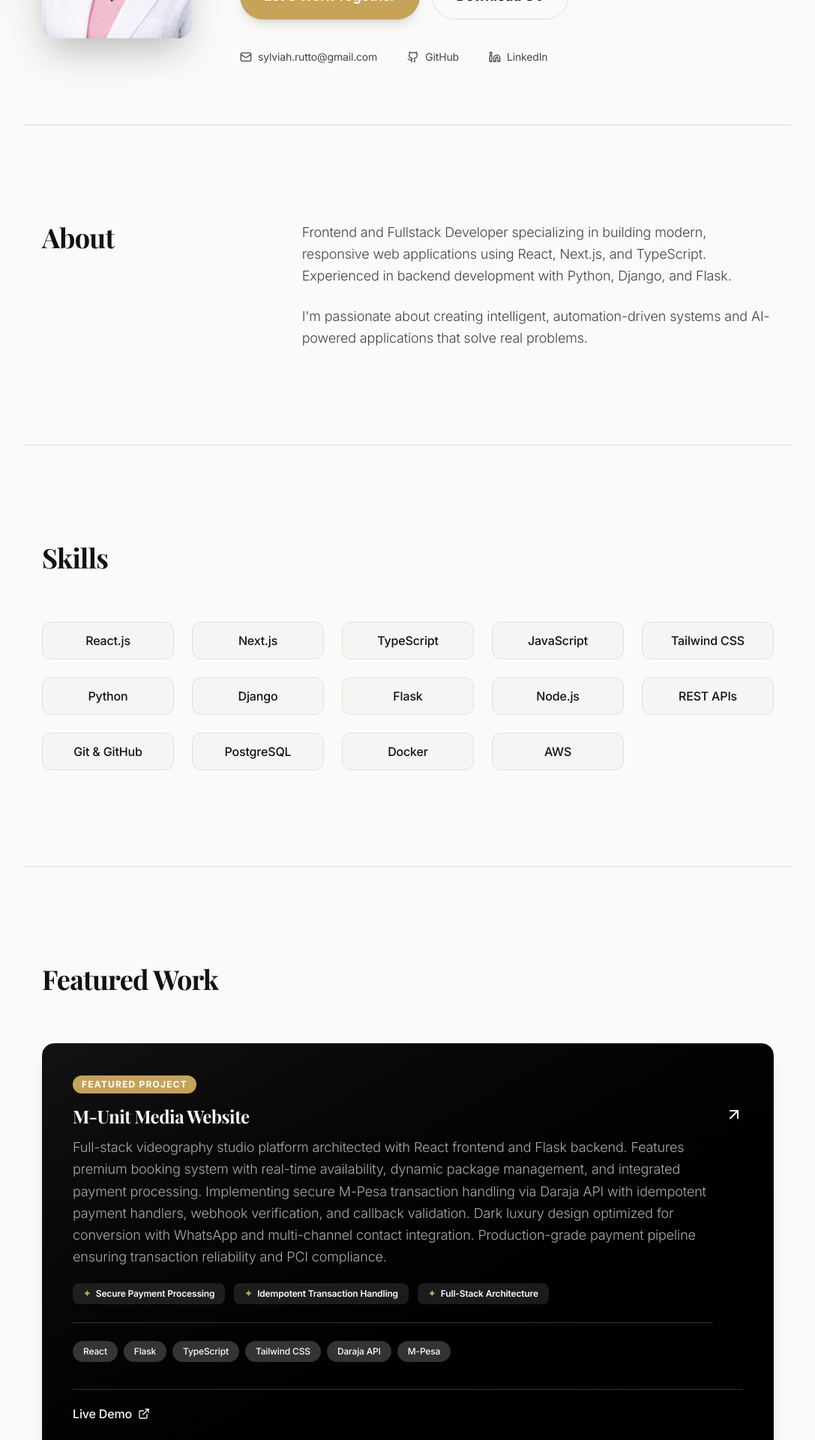
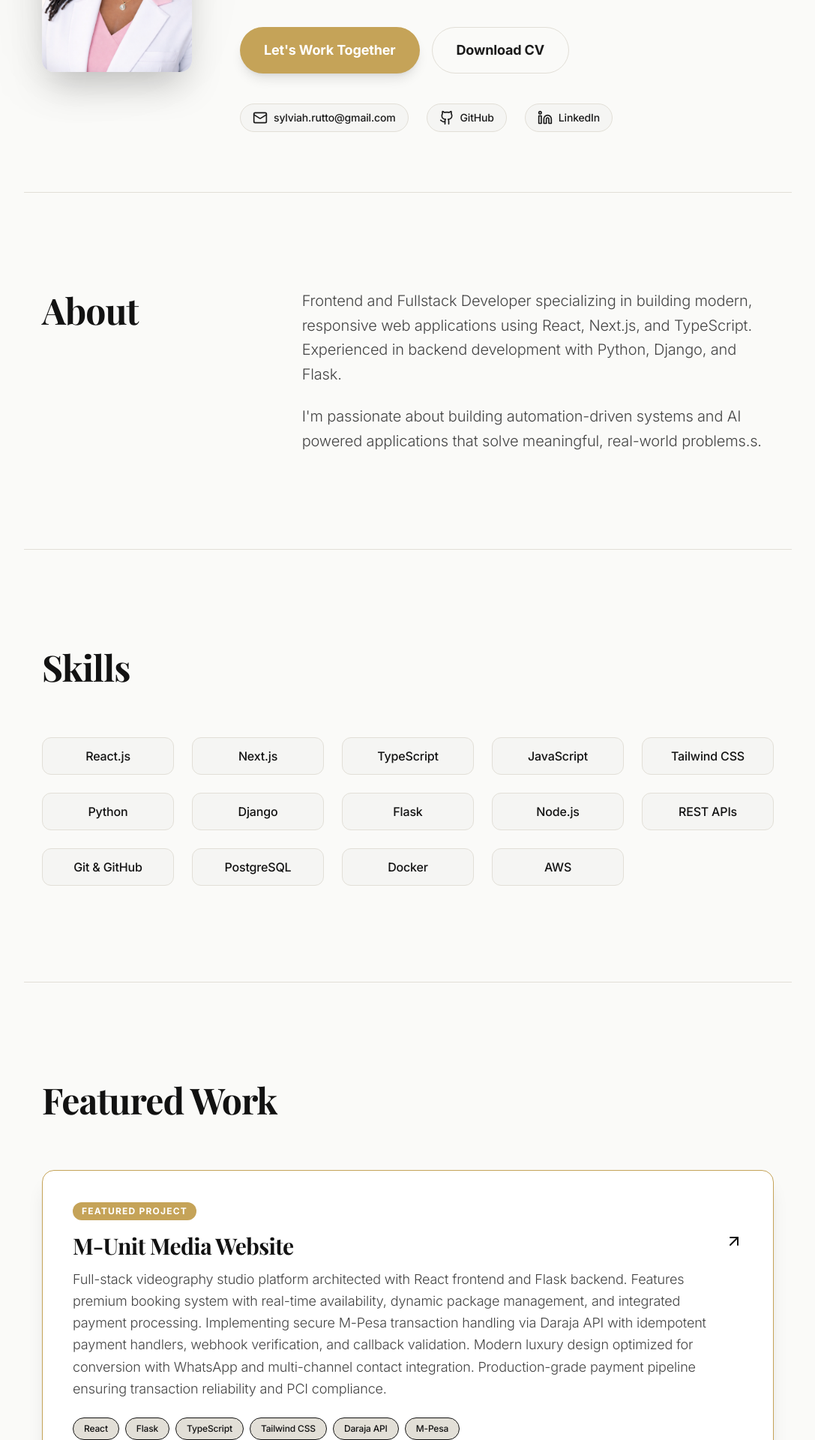
Before and after one commit to sylviahdev/sylviah.dev, a Next.js app: page / in a window 1280 px wide. Shown: the part 460-2380 px from the top of the page at 75% size, without its empty margins (96-1183 px from the left). Built offline with nearby package versions, Linux system fonts and the light colour scheme.

Commit message:
feat: refine portfolio UI with improved typography, copy, and contact design

```diff
--- a/app/page.tsx
+++ b/app/page.tsx
@@ -53,7 +53,7 @@ export default function CVPage() {
               <button
                 key={item}
                 onClick={() => scrollTo(item.toLowerCase())}
-                className="relative font-medium text-[#1a1a1a] dark:text-[#fafaf8] hover:text-[#666] dark:hover:text-[#ccc] transition-colors after:absolute after:bottom-0 after:left-0 after:h-0.5 after:bg-[#1a1a1a] dark:after:bg-[#fafaf8] after:w-0 hover:after:w-full after:transition-all after:duration-300"
+                className="relative font-sans font-medium tracking-wide text-[#1a1a1a] dark:text-[#fafaf8] hover:text-[#666] dark:hover:text-[#ccc] transition-colors after:absolute after:bottom-0 after:left-0 after:h-0.5 after:bg-[#1a1a1a] dark:after:bg-[#fafaf8] after:w-0 hover:after:w-full after:transition-all after:duration-300"
               >
                 {item}
               </button>
@@ -140,16 +140,16 @@ export default function CVPage() {
               className="text-center md:text-left flex-1"
             >
               <motion.div initial={{ y: 10, opacity: 0 }} animate={{ y: 0, opacity: 1 }} transition={{ delay: 0.3 }}>
-                <p className="text-sm font-semibold tracking-widest uppercase text-[#666] dark:text-[#999] mb-3">
+                <p className="text-sm font-sans font-semibold tracking-[0.2em] uppercase text-[#666] dark:text-[#999] mb-3">
                   Frontend & Fullstack Developer
                 </p>
               </motion.div>
 
-              <h1 className="text-4xl sm:text-5xl md:text-6xl font-playfair font-bold mb-6 text-[#1a1a1a] dark:text-[#fafaf8] leading-tight">
+              <h1 className="text-5xl md:text-7xl font-playfair font-bold mb-8 text-[#1a1a1a] dark:text-[#fafaf8] leading-[1.1] tracking-tight">
                 Sylviah Rutto
               </h1>
 
-              <p className="text-lg text-[#555] dark:text-[#ccc] mb-8 leading-relaxed">
+              <p className="text-lg md:text-xl font-sans font-light text-[#555] dark:text-[#ccc] mb-10 leading-relaxed max-w-xl mx-auto md:mx-0">
                 I build scalable web applications using React, Next.js, and Python, focusing on performance, clean architecture, and user-centered design. I enjoy turning complex ideas into fast, reliable, and visually refined digital products.
               </p>
 
@@ -158,7 +158,7 @@ export default function CVPage() {
                   whileHover={{ scale: 1.05 }}
                   whileTap={{ scale: 0.95 }}
                   onClick={() => scrollTo('contact')}
-                  className="px-8 py-4 bg-[#c5a358] text-white rounded-full font-bold text-lg shadow-lg hover:shadow-[#c5a358]/20 transition-all"
+                  className="px-8 py-4 bg-[#c5a358] text-white rounded-full font-sans font-bold text-lg shadow-lg hover:shadow-[#c5a358]/20 transition-all"
                 >
                   Let's Work Together
                 </motion.button>
@@ -169,38 +169,50 @@ export default function CVPage() {
                   download="Sylviah_Rutto_CV.pdf"
                   target="_blank"
                   rel="noopener noreferrer"
-                  className="px-8 py-4 border border-[#e2dfd7] dark:border-[#141414] text-[#1a1a1a] dark:text-[#fafaf8] rounded-full font-bold text-lg hover:bg-[#f3f1ed] dark:hover:bg-[#1f1f1b] transition-all"
+                  className="px-8 py-4 border border-[#e2dfd7] dark:border-[#141414] text-[#1a1a1a] dark:text-[#fafaf8] rounded-full font-sans font-bold text-lg hover:bg-[#f3f1ed] dark:hover:bg-[#1f1f1b] transition-all"
                 >
                   Download CV
                 </motion.a>
               </div>
 
-              <div className="flex flex-wrap gap-6 md:gap-10 items-center md:items-start text-sm opacity-80">
-                <a
+              <div className="flex flex-wrap gap-4 md:gap-6 items-center justify-center md:justify-start">
+                <motion.a
                   href="mailto:sylviah.rutto@gmail.com"
-                  className="flex items-center gap-2 text-[#1a1a1a] dark:text-[#fafaf8] hover:text-[#666] dark:hover:text-[#ccc] transition-colors"
+                  className="flex items-center gap-2 px-4 py-2 rounded-full border border-[#e2dfd7] dark:border-[#2a2a26] bg-[#f5f5f3] dark:bg-[#1a1a1a] text-[#1a1a1a] dark:text-[#fafaf8]
+                             font-sans font-medium text-sm hover:bg-[#c5a358]/10 hover:border-[#c5a358] hover:text-[#c5a358]
+                             focus:outline-none focus:ring-2 focus:ring-[#c5a358] focus:ring-offset-2 transition-all duration-300"
+                  whileHover={{ scale: 1.05 }}
+                  whileTap={{ scale: 0.95 }}
                 >
-                  <Mail className="w-4 h-4" />
+                  <Mail className="w-5 h-5" />
                   sylviah.rutto@gmail.com
-                </a>
-                <a
+                </motion.a>
+                <motion.a
                   href="https://github.com/sylviahdev"
                   target="_blank"
                   rel="noopener noreferrer"
-                  className="flex items-center gap-2 text-[#1a1a1a] dark:text-[#fafaf8] hover:text-[#666] dark:hover:text-[#ccc] transition-colors"
+                  className="flex items-center gap-2 px-4 py-2 rounded-full border border-[#e2dfd7] dark:border-[#2a2a26] bg-[#f5f5f3] dark:bg-[#1a1a1a] text-[#1a1a1a] dark:text-[#fafaf8]
+                             font-sans font-medium text-sm hover:bg-[#c5a358]/10 hover:border-[#c5a358] hover:text-[#c5a358]
+                             focus:outline-none focus:ring-2 focus:ring-[#c5a358] focus:ring-offset-2 transition-all duration-300"
+                  whileHover={{ scale: 1.05 }}
+                  whileTap={{ scale: 0.95 }}
                 >
-                  <Github className="w-4 h-4" />
+                  <Github className="w-5 h-5" />
                   GitHub
-                </a>
-                <a
+                </motion.a>
+                <motion.a
                   href="https://www.linkedin.com/in/sylviah-rutto-a7a17378/"
                   target="_blank"
                   rel="noopener noreferrer"
-                  className="flex items-center gap-2 text-[#1a1a1a] dark:text-[#fafaf8] hover:text-[#666] dark:hover:text-[#ccc] transition-colors"
+                  className="flex items-center gap-2 px-4 py-2 rounded-full border border-[#e2dfd7] dark:border-[#2a2a26] bg-[#f5f5f3] dark:bg-[#1a1a1a] text-[#1a1a1a] dark:text-[#fafaf8]
+                             font-sans font-medium text-sm hover:bg-[#c5a358]/10 hover:border-[#c5a358] hover:text-[#c5a358]
+                             focus:outline-none focus:ring-2 focus:ring-[#c5a358] focus:ring-offset-2 transition-all duration-300"
+                  whileHover={{ scale: 1.05 }}
+                  whileTap={{ scale: 0.95 }}
                 >
-                  <Linkedin className="w-4 h-4" />
+                  <Linkedin className="w-5 h-5" />
                   LinkedIn
-                </a>
+                </motion.a>
               </div>
             </motion.div>
           </div>
@@ -217,14 +229,14 @@ export default function CVPage() {
         >
           <div className="grid md:grid-cols-3 gap-12 md:gap-16"> {/* Increased gap */}
             <div className="md:col-span-1">
-              <h2 className="text-4xl font-playfair font-bold text-[#121212] dark:text-[#ececec] mb-4 md:mb-0">About</h2>
+              <h2 className="text-4xl md:text-5xl font-playfair font-bold tracking-tight text-[#121212] dark:text-[#ececec] mb-4 md:mb-0">About</h2>
             </div>
             <div className="md:col-span-2 space-y-6"> {/* Increased space between paragraphs */}
-              <p className="text-lg text-[#444] dark:text-[#aaa] leading-relaxed font-light">
+              <p className="text-xl font-sans font-light text-[#444] dark:text-[#aaa] leading-relaxed">
                 Frontend and Fullstack Developer specializing in building modern, responsive web applications using React, Next.js, and TypeScript. Experienced in backend development with Python, Django, and Flask.
               </p>
-              <p className="text-lg text-[#444] dark:text-[#aaa] leading-relaxed font-light">
-                I'm passionate about creating intelligent, automation-driven systems and AI-powered applications that solve real problems.
+              <p className="text-xl font-sans font-light text-[#444] dark:text-[#aaa] leading-relaxed">
+                I'm passionate about building automation-driven systems and AI powered applications that solve meaningful, real-world problems.s.
               </p>
             </div>
           </div>
@@ -239,7 +251,7 @@ export default function CVPage() {
           variants={fadeInUp}
           className="max-w-5xl mx-auto px-6 py-24 md:py-32 border-t border-[#e2dfd7] dark:border-[#141414]"
         >
-          <h2 className="text-4xl font-playfair font-bold text-[#121212] dark:text-[#ececec] mb-16">Skills</h2>
+          <h2 className="text-4xl md:text-5xl font-playfair font-bold tracking-tight text-[#121212] dark:text-[#ececec] mb-16">Skills</h2>
 
           <motion.div
             variants={staggerContainer}
@@ -268,7 +280,7 @@ export default function CVPage() {
                 key={skill}
                 variants={fadeInUp}
                 whileHover={{ y: -5, boxShadow: "0 10px 25px rgba(0,0,0,0.1)" }} // More pronounced hover effect
-                className="px-5 py-3 bg-[#f5f5f3] dark:bg-[#0c0c0c] rounded-xl border border-[#e2dfd7] dark:border-[#141414] text-center font-medium text-base text-[#121212] dark:text-[#ececec] hover:border-[#c5a358] dark:hover:border-[#c5a358] transition-all duration-200 cursor-pointer"
+                className="px-5 py-3 bg-[#f5f5f3] dark:bg-[#0c0c0c] rounded-xl border border-[#e2dfd7] dark:border-[#141414] text-center font-sans font-medium text-base text-[#121212] dark:text-[#ececec] hover:border-[#c5a358] dark:hover:border-[#c5a358] transition-all duration-200 cursor-pointer"
               >
                 {skill}
               </motion.div>
@@ -285,7 +297,7 @@ export default function CVPage() {
           variants={fadeInUp}
           className="max-w-5xl mx-auto px-6 py-24 md:py-32 border-t border-[#e2dfd7] dark:border-[#141414]"
         >
-          <h2 className="text-4xl font-playfair font-bold text-[#121212] dark:text-[#ececec] mb-16">Featured Work</h2>
+          <h2 className="text-4xl md:text-5xl font-playfair font-bold tracking-tight text-[#121212] dark:text-[#ececec] mb-16">Featured Work</h2>
 
           <motion.div
             variants={staggerContainer}
@@ -297,11 +309,11 @@ export default function CVPage() {
             {[
               {
                 title: "M-Unit Media Website",
-                desc: "Full-stack videography studio platform architected with React frontend and Flask backend. Features premium booking system with real-time availability, dynamic package management, and integrated payment processing. Implementing secure M-Pesa transaction handling via Daraja API with idempotent payment handlers, webhook verification, and callback validation. Dark luxury design optimized for conversion with WhatsApp and multi-channel contact integration. Production-grade payment pipeline ensuring transaction reliability and PCI compliance.",
+                desc: "Full-stack videography studio platform architected with React frontend and Flask backend. Features premium booking system with real-time availability, dynamic package management, and integrated payment processing. Implementing secure M-Pesa transaction handling via Daraja API with idempotent payment handlers, webhook verification, and callback validation. Modern luxury design optimized for conversion with WhatsApp and multi-channel contact integration. Production-grade payment pipeline ensuring transaction reliability and PCI compliance.",
                 tech: ["React", "Flask", "TypeScript", "Tailwind CSS", "Daraja API", "M-Pesa"],
                 live: "https://munitmediawebsite-msxp.vercel.app/",
                 featured: true,
-                metrics: ["Secure Payment Processing", "Idempotent Transaction Handling", "Full-Stack Architecture"],
+
               },
               {
                 title: "Task Tracker",
@@ -336,7 +348,7 @@ export default function CVPage() {
                 whileHover={{ y: -5, boxShadow: p.featured ? "0 20px 40px rgba(0,0,0,0.2)" : "0 15px 30px rgba(0,0,0,0.05)" }}
                 className={`group p-6 sm:p-8 md:p-10 rounded-2xl border transition-all duration-300 ${
                   p.featured
-                    ? "bg-gradient-to-br from-[#121212] to-[#000000] dark:from-[#ececec] dark:to-[#ffffff] border-[#121212] dark:border-[#ececec] shadow-xl"
+                    ? "bg-white dark:bg-[#1a1a1a] border-[#c5a358] shadow-xl"
                     : "bg-[#f5f5f3] dark:bg-[#0c0c0c] border-[#e2dfd7] dark:border-[#141414] hover:border-[#c5a358] dark:hover:border-[#c5a358]"
                 }`}
               >
@@ -348,27 +360,19 @@ export default function CVPage() {
 
                 <div className="flex justify-between items-start gap-4">
                   <div className="flex-1">
-                    <h3 className={`text-2xl font-semibold mb-3 tracking-tight ${
-                      p.featured ? "text-[#fafaf9] dark:text-[#050505]" : "text-[#121212] dark:text-[#ececec]"
-                    }`}>
+                    <h3 className="text-2xl md:text-3xl font-playfair font-semibold mb-3 tracking-tight text-[#121212] dark:text-[#ececec]">
                       {p.title}
                     </h3>
-                    <p className={`mb-5 leading-relaxed text-base sm:text-lg font-light ${
-                      p.featured ? "text-[#aaa] dark:text-[#444]" : "text-[#444] dark:text-[#aaa]"
-                    }`}>
+                    <p className="mb-6 leading-relaxed text-base sm:text-lg font-sans font-light text-[#444] dark:text-[#aaa]">
                       {p.desc}
                     </p>
 
                     {p.metrics && (
-                      <div className={`flex flex-wrap gap-3 mb-6 pb-6 border-b ${p.featured ? "border-[#fafaf9]/20 dark:border-[#121212]/20" : "border-[#e2dfd7] dark:border-[#141414]"}`}>
+                      <div className={`flex flex-wrap gap-3 mb-6 pb-6 border-b ${p.featured ? "border-[#c5a358]/20" : "border-[#e2dfd7] dark:border-[#141414]"}`}>
                         {p.metrics.map((metric) => (
                           <div
                             key={metric}
-                            className={`px-3.5 py-1.5 text-xs font-semibold rounded-lg ${
-                              p.featured
-                                ? "bg-[#fafaf9]/10 dark:bg-[#121212]/10 text-[#fafaf9] dark:text-[#121212]"
-                                : "bg-[#ececec] dark:bg-[#121212] text-[#121212] dark:text-[#ececec]"
-                            }`}
+                            className="px-3.5 py-1.5 text-xs font-sans font-semibold rounded-lg bg-[#ececec] dark:bg-[#121212] text-[#121212] dark:text-[#ececec]"
                           >
                             <span className="text-[#c5a358] mr-1">✦</span> {metric}
                           </div>
@@ -380,33 +384,25 @@ export default function CVPage() {
                       {p.tech.map((t) => (
                         <span
                           key={t}
-                          className={`px-3.5 py-1.5 text-xs font-medium rounded-full ${ // Increased padding
-                            p.featured
-                              ? "bg-[#fafaf9]/20 dark:bg-[#121212]/20 text-[#fafaf9] dark:text-[#121212]"
-                              : "bg-[#e2dfd7] dark:border-[#141414] text-[#121212] dark:text-[#ececec] border"
-                          }`}
+                          className="px-3.5 py-1.5 text-xs font-sans font-medium rounded-full bg-[#e2dfd7] dark:border-[#141414] text-[#121212] dark:text-[#ececec] border"
                         >
                           {t}
                         </span>
                       ))}
                     </div>
                   </div>
-                  <div className={p.featured ? "text-[#fafaf9] dark:text-[#121212]" : "text-[#121212] dark:text-[#ececec]"}>
+                  <div className="text-[#121212] dark:text-[#ececec]">
                     <ArrowUpRight className="w-6 h-6 hover:text-[#c5a358] transition-colors" />
                   </div>
                 </div>
 
-                <div className="flex flex-wrap gap-x-6 gap-y-4 mt-5 pt-5 border-t" style={p.featured ? { borderColor: "rgba(250,250,248,0.2)" } : {}}>
+                <div className={`flex flex-wrap gap-x-6 gap-y-4 mt-5 pt-5 border-t ${p.featured ? "border-[#c5a358]/20" : "border-[#e2dfd7] dark:border-[#141414]"}`}>
                   {p.live && (
                     <motion.a
                       href={p.live}
                       target="_blank"
                       rel="noopener noreferrer"
-                      className={`text-base font-medium transition-colors flex items-center gap-2 group ${ // Larger text, increased gap
-                        p.featured
-                          ? "text-[#fafaf9] dark:text-[#121212] hover:text-[#c5a358]"
-                          : "text-[#121212] dark:text-[#ececec] hover:text-[#c5a358]"
-                      }`}
+                      className="text-base font-sans font-medium transition-colors flex items-center gap-2 group text-[#121212] dark:text-[#ececec] hover:text-[#c5a358]"
                       whileHover={{ x: 3 }}
                     >
                       Live Demo <ExternalLink className="w-4 h-4 group-hover:scale-110 transition-transform" /> {/* Larger icon, scale on hover */}
@@ -417,11 +413,7 @@ export default function CVPage() {
                       href={p.code}
                       target="_blank"
                       rel="noopener noreferrer"
-                      className={`text-base font-medium transition-colors flex items-center gap-2 group ${ // Larger text, increased gap
-                        p.featured
-                          ? "text-[#fafaf9] dark:text-[#121212] hover:text-[#c5a358]"
-                          : "text-[#121212] dark:text-[#ececec] hover:text-[#c5a358]"
-                      }`}
+                      className="text-base font-sans font-medium transition-colors flex items-center gap-2 group text-[#121212] dark:text-[#ececec] hover:text-[#c5a358]"
                       whileHover={{ x: 3 }}
                     >
                       View Code <Github className="w-4 h-4 group-hover:scale-110 transition-transform" /> {/* Larger icon, scale on hover */}
@@ -442,7 +434,7 @@ export default function CVPage() {
           variants={fadeInUp}
           className="max-w-5xl mx-auto px-6 py-24 md:py-32 border-t border-[#e2dfd7] dark:border-[#141414]"
         >
-          <h2 className="text-4xl font-playfair font-bold text-[#121212] dark:text-[#ececec] mb-16">Education</h2>
+          <h2 className="text-4xl md:text-5xl font-playfair font-bold tracking-tight text-[#121212] dark:text-[#ececec] mb-16">Education</h2>
 
           <motion.div variants={staggerContainer} initial="hidden" whileInView="visible" viewport={{ once: true, amount: 0.1, margin: "-50px" }} className="space-y-8">
             {[
@@ -466,9 +458,9 @@ export default function CVPage() {
               >
                 <div className="w-1.5 h-1.5 rounded-full bg-[#c5a358] mt-2.5 flex-shrink-0" />
                 <div>
-                  <h3 className="font-semibold text-lg text-[#121212] dark:text-[#ececec] mb-1 tracking-tight">{edu.school}</h3>
-                  <p className="text-base text-[#444] dark:text-[#aaa] mb-0.5 font-light">{edu.degree}</p>
-                  <p className="text-sm text-[#999] dark:text-[#666]">{edu.year}</p>
+                  <h3 className="font-playfair font-semibold text-xl text-[#121212] dark:text-[#ececec] mb-1 tracking-tight">{edu.school}</h3>
+                  <p className="text-base font-sans font-light text-[#444] dark:text-[#aaa] mb-0.5">{edu.degree}</p>
+                  <p className="text-sm font-sans text-[#999] dark:text-[#666]">{edu.year}</p>
                 </div>
               </motion.div>
             ))}
@@ -486,10 +478,10 @@ export default function CVPage() {
         >
           <div className="bg-[#121212] dark:bg-[#ececec] rounded-[2rem] p-12 md:p-20 text-center relative overflow-hidden">
             <div className="absolute top-0 left-0 w-full h-1 bg-[#c5a358]" />
-            <h2 className="text-3xl sm:text-4xl md:text-6xl font-playfair font-bold text-white dark:text-[#050505] mb-8 leading-tight">
+            <h2 className="text-3xl sm:text-4xl md:text-6xl font-playfair font-bold text-white dark:text-[#050505] mb-8 leading-[1.1] tracking-tight">
               Bring your idea to life. I design, build, and  <span className="text-[#c5a358]">Launch it.</span>
             </h2>
-            <p className="text-xl text-[#aaa] dark:text-[#444] mb-12 max-w-2xl mx-auto font-light">
+            <p className="text-xl font-sans font-light text-[#aaa] dark:text-[#444] mb-12 max-w-2xl mx-auto">
               I work on carefully selected projects focused on speed, scalability, and great user experience. Let’s turn your idea into a real, working product.
             </p>
             <div className="flex flex-col sm:flex-row gap-6 justify-center items-center">
@@ -497,13 +489,13 @@ export default function CVPage() {
                 href="https://wa.me/254758668360"
                 target="_blank"
                 rel="noopener noreferrer"
-                className="px-12 py-5 bg-[#c5a358] text-white rounded-full font-bold text-xl hover:scale-105 transition-transform w-full sm:w-auto text-center"
+                className="px-12 py-5 bg-[#c5a358] text-white rounded-full font-sans font-bold text-xl hover:scale-105 transition-transform w-full sm:w-auto text-center shadow-lg hover:shadow-[#c5a358]/20"
               >
                 Start a Project on WhatsApp
               </a>
               <a
                 href="mailto:sylviah.rutto@gmail.com"
-                className="px-12 py-5 bg-transparent border border-[#c5a358] text-[#c5a358] rounded-full font-bold text-xl hover:bg-[#c5a358]/10 hover:scale-105 transition-transform w-full sm:w-auto flex items-center gap-2 justify-center"
+                className="px-12 py-5 bg-transparent border border-[#c5a358] text-[#c5a358] rounded-full font-sans font-bold text-xl hover:bg-[#c5a358]/10 hover:scale-105 transition-transform w-full sm:w-auto flex items-center gap-2 justify-center"
               >
                 <Mail className="w-6 h-6" />
                 Send an Email
```
